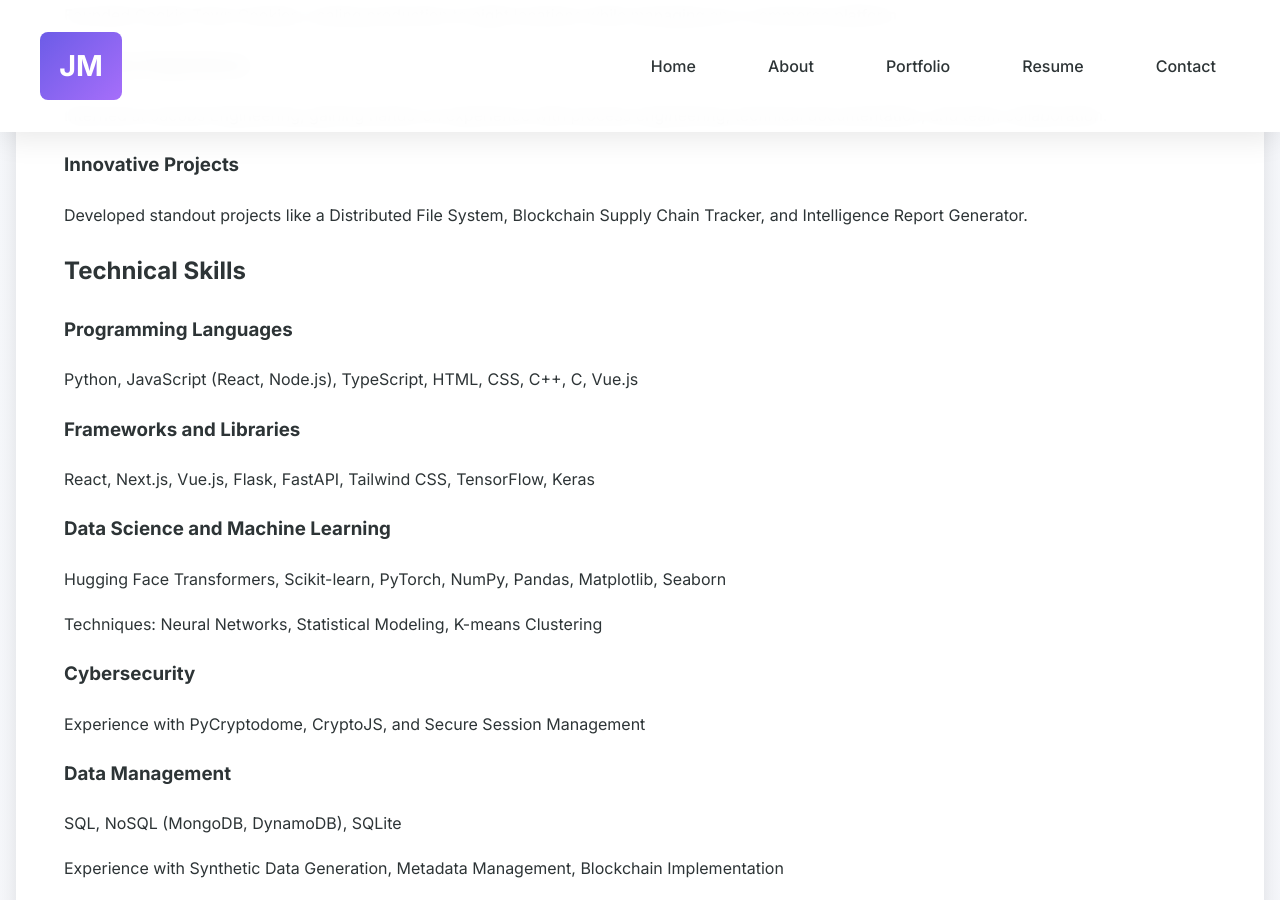
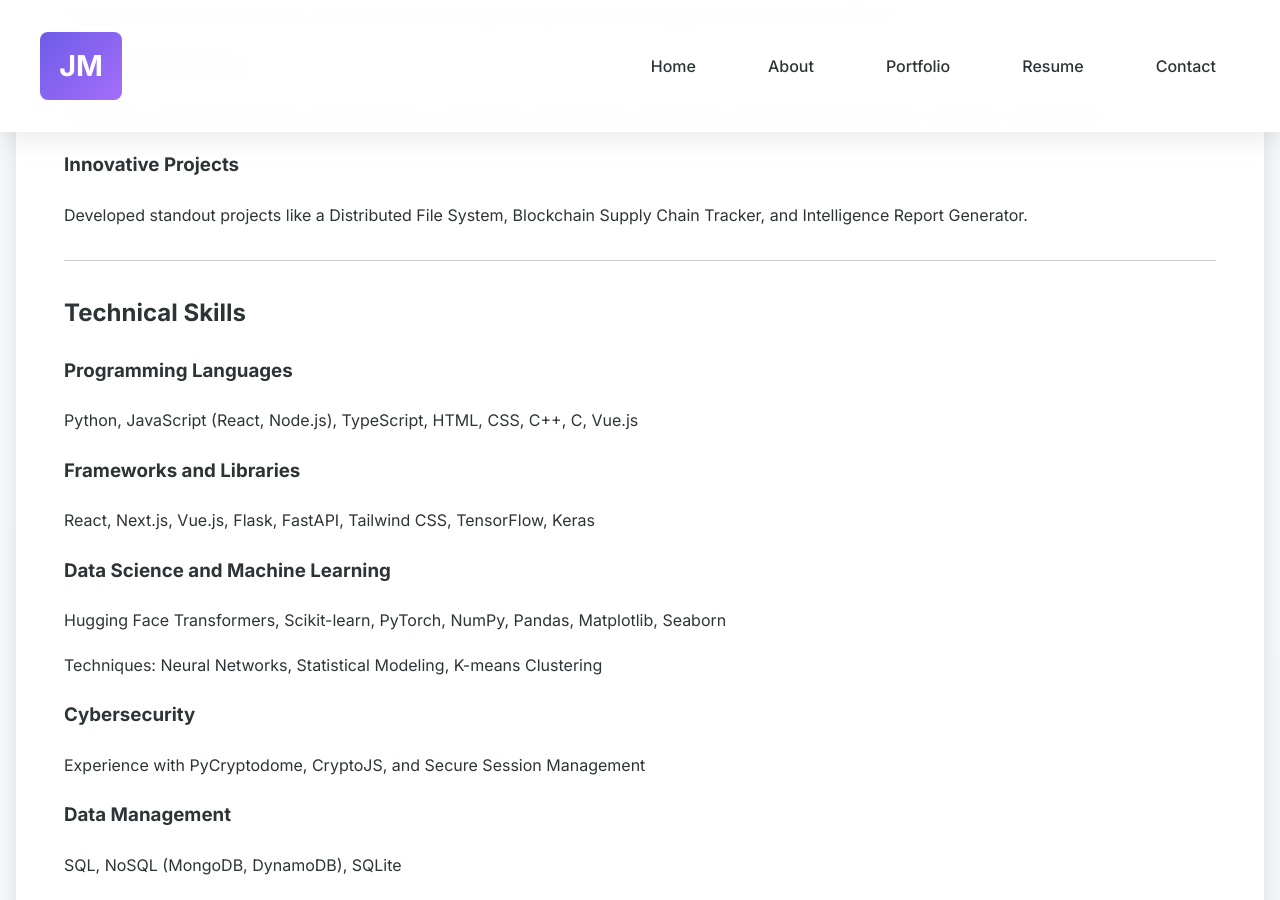
Before and after one commit to APinchofPepper/jackmustonen.com, a Jekyll site: the page built from about.md, in a window 1280 px wide and 900 px high, scrolled down 878 px. Built offline with Jekyll 4.4.1, drawn with Linux system fonts in a browser that asks for light colours.

Commit message:
Update about.md

```diff
--- a/about.md
+++ b/about.md
@@ -55,6 +55,8 @@ permalink: /about/
                 </div>
             </div>
         </div>
+
+        <hr style="margin: 30px 0; border: none; border-top: 1px solid #ccc;">
 
         <div class="skills-section animate-fade-up delay-2">
             <h2>Technical Skills</h2>
@@ -139,6 +141,7 @@ permalink: /about/
             </div>
         </div>
 
+        <hr style="margin: 30px 0; border: none; border-top: 1px solid #ccc;">
 
         <div class="projects-section animate-fade-up delay-4">
             <h2>Highlighted Projects</h2>
```
